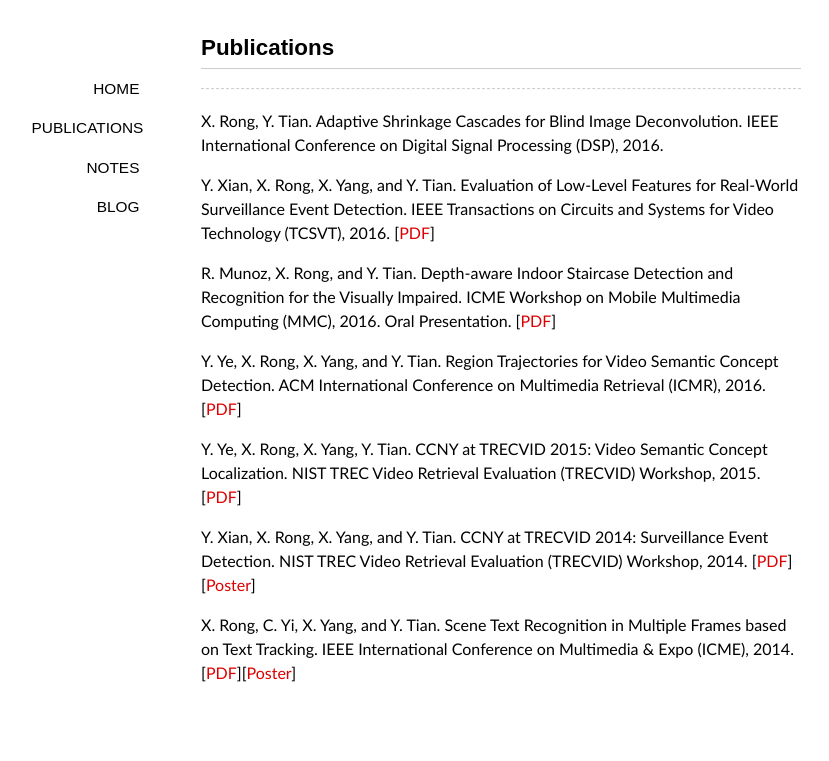
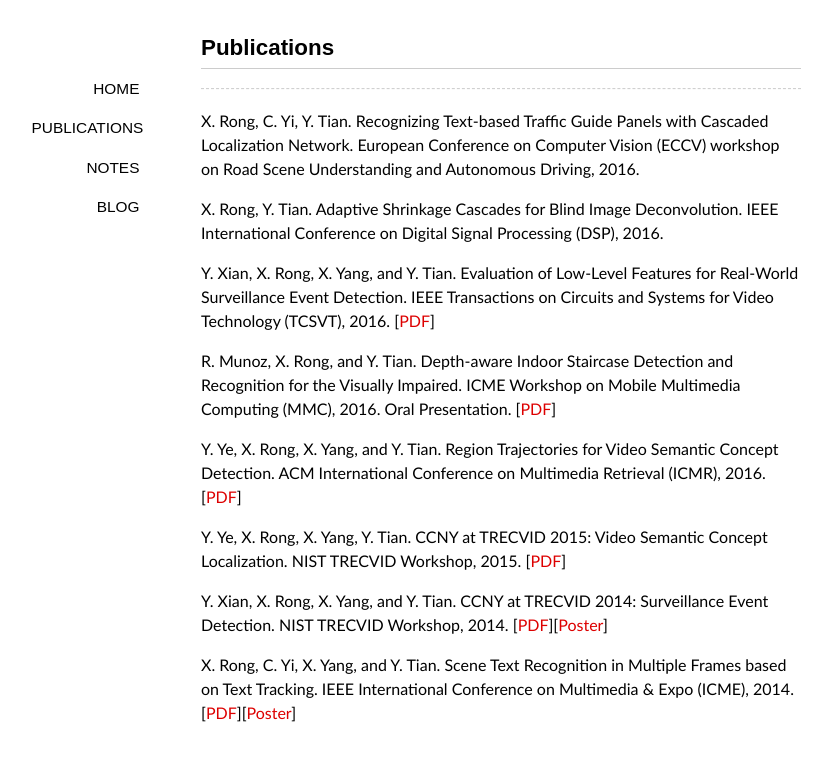
Before and after one commit to ionvision/ionvision.github.io.bk, a Jekyll site: the page built from publications/index.md, in a window 1280 px wide. Shown: the top 761 px of the page, without its empty margins (139-968 px from the left). Built offline with Jekyll 4.4.1, drawn with Linux system fonts in a browser that asks for light colours; some web fonts are replaced.

Commit message:
Add new ECCV16 workshop paper

```diff
--- a/publications/index.md
+++ b/publications/index.md
@@ -5,6 +5,7 @@ comments: false
 ---
 
 --------------------------------------------------------------------------------
+X. Rong, C. Yi, Y. Tian. Recognizing Text-based Traffic Guide Panels with Cascaded Localization Network. European Conference on Computer Vision (ECCV) workshop on Road Scene Understanding and Autonomous Driving, 2016.
 
 X. Rong, Y. Tian. Adaptive Shrinkage Cascades for Blind Image Deconvolution. IEEE International Conference on Digital Signal Processing (DSP), 2016.
 
@@ -14,8 +15,8 @@ R. Munoz, X. Rong, and Y. Tian. Depth-aware Indoor Staircase Detection and Recog
 
 Y. Ye, X. Rong, X. Yang, and Y. Tian. Region Trajectories for Video Semantic Concept Detection. ACM International Conference on Multimedia Retrieval (ICMR), 2016\. [[PDF](/publications/pdf/ICMR16.pdf)]
 
-Y. Ye, X. Rong, X. Yang, Y. Tian. CCNY at TRECVID 2015: Video Semantic Concept Localization. NIST TREC Video Retrieval Evaluation (TRECVID) Workshop, 2015\. [[PDF](/publications/pdf/TRECVID15_LOC.pdf)]
+Y. Ye, X. Rong, X. Yang, Y. Tian. CCNY at TRECVID 2015: Video Semantic Concept Localization. NIST TRECVID Workshop, 2015\. [[PDF](/publications/pdf/TRECVID15_LOC.pdf)]
 
-Y. Xian, X. Rong, X. Yang, and Y. Tian. CCNY at TRECVID 2014: Surveillance Event Detection. NIST TREC Video Retrieval Evaluation (TRECVID) Workshop, 2014\. [[PDF](/publications/pdf/TRECVID14_SED.pdf)][[Poster](/publications/pdf/TRECVID14_SED_Poster.pdf)]
+Y. Xian, X. Rong, X. Yang, and Y. Tian. CCNY at TRECVID 2014: Surveillance Event Detection. NIST TRECVID Workshop, 2014\. [[PDF](/publications/pdf/TRECVID14_SED.pdf)][[Poster](/publications/pdf/TRECVID14_SED_Poster.pdf)]
 
 X. Rong, C. Yi, X. Yang, and Y. Tian. Scene Text Recognition in Multiple Frames based on Text Tracking. IEEE International Conference on Multimedia & Expo (ICME), 2014\. [[PDF](/publications/pdf/ICME14.pdf)][[Poster](/publications/pdf/ICME14_Poster.pdf)]
```
